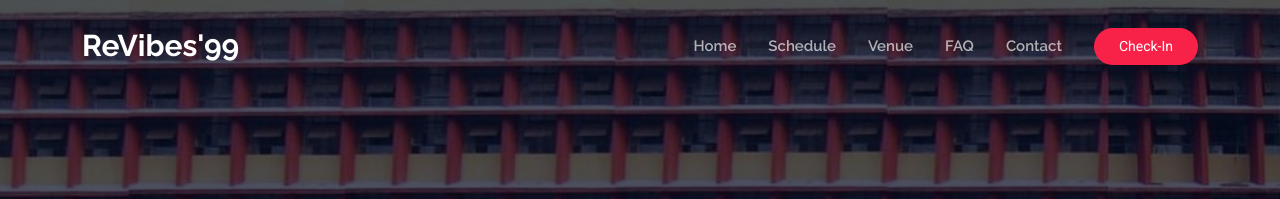
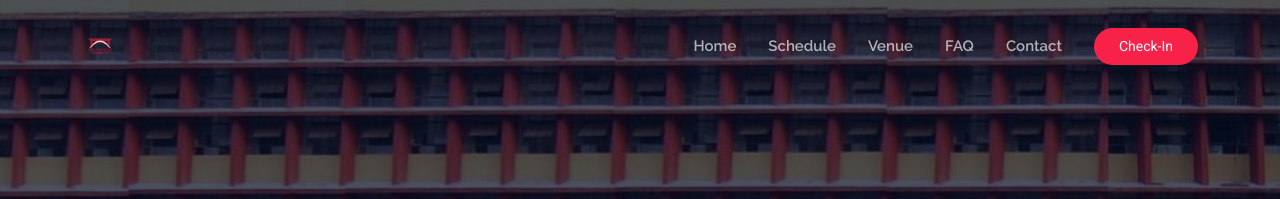
Before and after one commit to dhanyacm/revibes99, a Jekyll site: the page built from index.html, in a window 1280 px wide. Shown: the top 199 px of the page. Built offline with Jekyll 4.4.1, drawn with Linux system fonts in a browser that asks for light colours.

Commit message:
Update header.html

```diff
--- a/_includes/header.html
+++ b/_includes/header.html
@@ -35,8 +35,8 @@
     <div class="container-fluid container-xl position-relative d-flex align-items-center">
 
       <a href="index.html" class="logo d-flex align-items-center me-auto">
-         <!--<img src="assets/img/logo.png" alt="">  -->
-        <h1 class="sitename">ReVibes'99</h1>
+        <img src="assets/img/GEC_print 2.png" alt="">
+         <!--<h1 class="sitename">ReVibes'99</h1> -->
       </a>
 
       <nav id="navmenu" class="navmenu">
```
